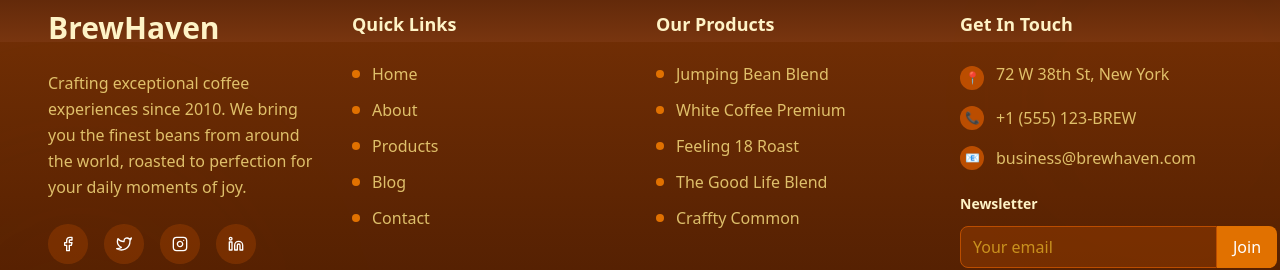
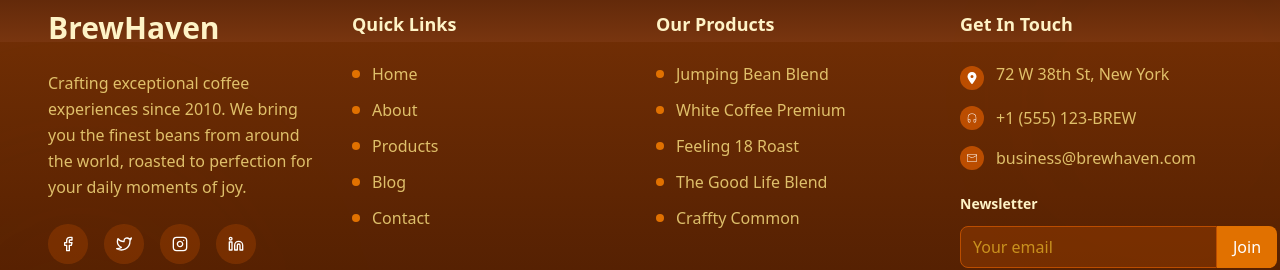
Before and after one commit to sigma700/BrewHaven-Client, a React (Vite) app in the folder vite-project/: page / in a window 1280 px wide. Shown: the part 7218-7488 px from the top of the page. Built offline with nearby package versions, Linux system fonts and the light colour scheme.

Commit message:
improved the footer section with actual icons

```diff
--- a/vite-project/src/pages/Cart.jsx
+++ b/vite-project/src/pages/Cart.jsx
@@ -1,6 +1,7 @@
 import React from "react";
 import {useBasket} from "../store/stateFiles";
 import {motion} from "framer-motion";
+import {TbTruckDelivery} from "react-icons/tb";
 
 const Cart = () => {
   const {
@@ -207,7 +208,9 @@ const Cart = () => {
                 {/* Additional Info about the product*/}
                 <div className="mt-6 p-4 bg-amber-50 rounded-xl">
                   <div className="flex items-center gap-3 text-amber-700 mb-2">
-                    <span>🚚</span>
+                    <span>
+                      <TbTruckDelivery />
+                    </span>
                     <span className="font-semibold">Free Shipping</span>
                   </div>
                   <p className="text-sm text-amber-600">
--- a/vite-project/src/pages/components/footer.jsx
+++ b/vite-project/src/pages/components/footer.jsx
@@ -2,6 +2,9 @@ import React from "react";
 import {motion} from "framer-motion";
 import {Link} from "react-router-dom";
 import {FiFacebook, FiInstagram, FiLinkedin, FiTwitter} from "react-icons/fi";
+import {FaLocationDot} from "react-icons/fa6";
+
+import {CiHeadphones, CiMail} from "react-icons/ci";
 
 const Footer = () => {
   const currentYear = new Date().getFullYear();
@@ -176,19 +179,25 @@ const Footer = () => {
             <div className="space-y-4">
               <div className="flex items-start space-x-3">
                 <div className="w-6 h-6 bg-amber-700 rounded-full flex items-center justify-center flex-shrink-0 mt-1">
-                  <span className="text-xs">📍</span>
+                  <span className="text-xs">
+                    <FaLocationDot />
+                  </span>
                 </div>
                 <p className="text-amber-200/80">72 W 38th St, New York</p>
               </div>
               <div className="flex items-center space-x-3">
                 <div className="w-6 h-6 bg-amber-700 rounded-full flex items-center justify-center flex-shrink-0">
-                  <span className="text-xs">📞</span>
+                  <span className="text-xs">
+                    <CiHeadphones />
+                  </span>
                 </div>
                 <p className="text-amber-200/80">+1 (555) 123-BREW</p>
               </div>
               <div className="flex items-center space-x-3">
                 <div className="w-6 h-6 bg-amber-700 rounded-full flex items-center justify-center flex-shrink-0">
-                  <span className="text-xs">📧</span>
+                  <span className="text-xs">
+                    <CiMail />
+                  </span>
                 </div>
                 <p className="text-amber-200/80">business@brewhaven.com</p>
               </div>
```
